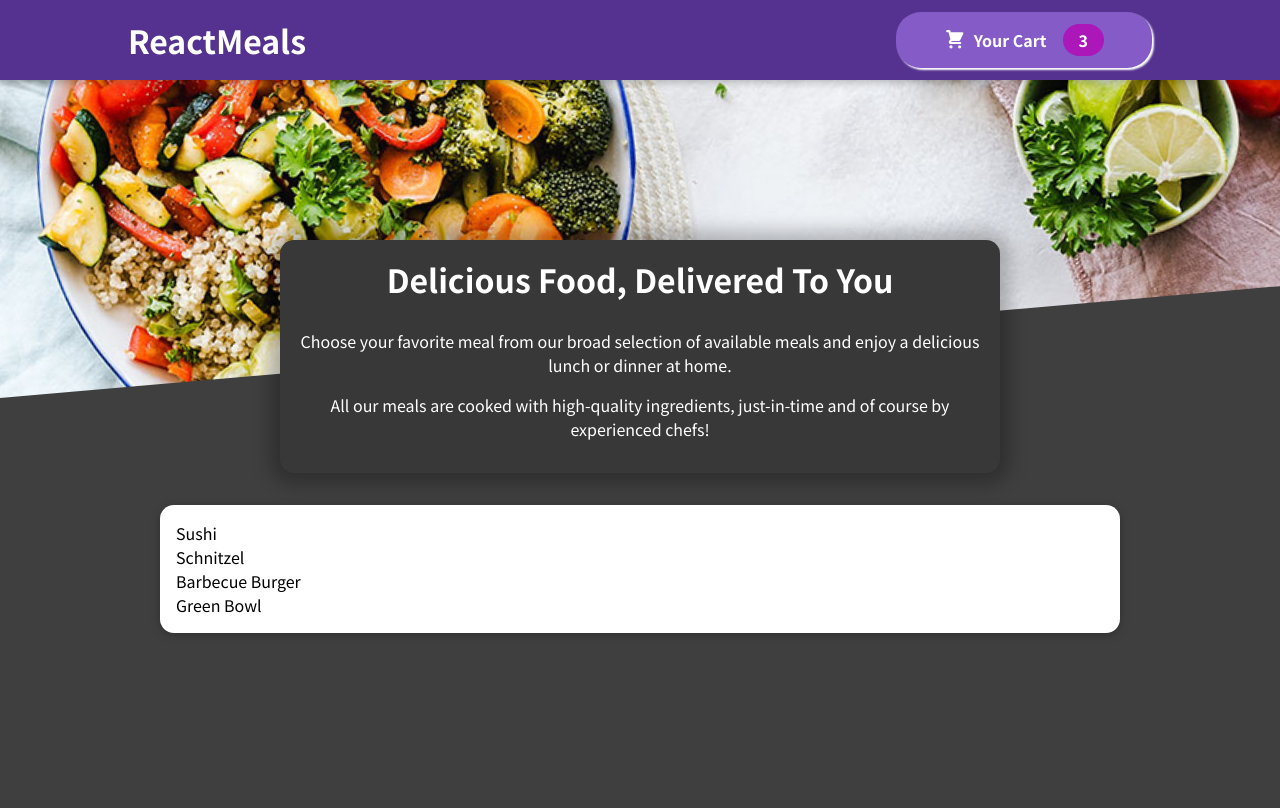
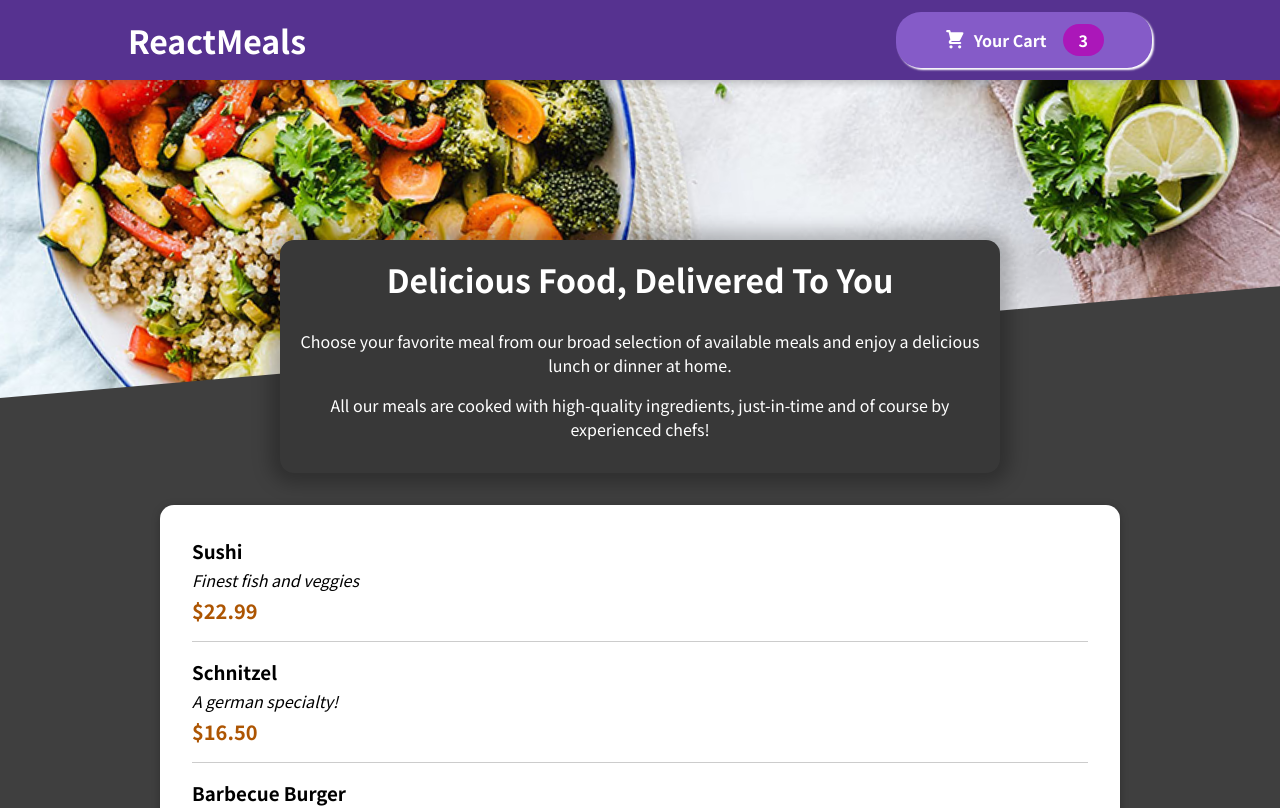
Before and after one commit to PatrikPridal/food-order-app-demo, a React (Create React App) app: page / in a window 1280 px wide. Shown: the top 808 px of the page. Built offline with nearby package versions, Linux system fonts and the light colour scheme.

Commit message:
added styling + added into component AvailableMeals.js

```diff
--- a/src/components/Meals/AvailableMeals.js
+++ b/src/components/Meals/AvailableMeals.js
@@ -1,44 +1,51 @@
-import classes from './AvailableMeals.module.css';
-import Card from '../UI/Card';
+import classes from "./AvailableMeals.module.css";
+import MealItem from "./MealItem/MealItem";
+import Card from "../UI/Card";
 
 const DUMMY_MEALS = [
   {
-      id: 'm1',
-      name: 'Sushi',
-      description: 'Finest fish and veggies',
+    id: "m1",
+    name: "Sushi",
+    description: "Finest fish and veggies",
     price: 22.99,
   },
   {
-      id: 'm2',
-      name: 'Schnitzel',
-      description: 'A german specialty!',
+    id: "m2",
+    name: "Schnitzel",
+    description: "A german specialty!",
     price: 16.5,
   },
   {
-      id: 'm3',
-      name: 'Barbecue Burger',
-      description: 'American, raw, meaty',
+    id: "m3",
+    name: "Barbecue Burger",
+    description: "American, raw, meaty",
     price: 12.99,
   },
   {
-      id: 'm4',
-      name: 'Green Bowl',
-      description: 'Healthy...and green...',
+    id: "m4",
+    name: "Green Bowl",
+    description: "Healthy...and green...",
     price: 18.99,
   },
 ];
 
+const AvailableMeals = () => {
+  const mealsList = DUMMY_MEALS.map((meal) => (
+    <MealItem
+      key={meal.id}
+      name={meal.name}
+      description={meal.description}
+      price={meal.price}
+    />
+  ));
 
-const AvailableMeals = () => {
-    const mealsList = DUMMY_MEALS.map(meal => <li>{meal.name}</li>);
-
-    return <section className={classes.meals}>
+  return (
+    <section className={classes.meals}>
       <Card>
-        <ul>
-            {mealsList}
-        </ul>
+        <ul>{mealsList}</ul>
       </Card>
     </section>
+  );
 };
 
 export default AvailableMeals;
--- a/src/components/Meals/MealItem/MealItem.js
+++ b/src/components/Meals/MealItem/MealItem.js
@@ -1,14 +1,18 @@
+import classes from './MealItem.module.css'
+
 const MealItem = (props) => {
     const price = `$${props.price.toFixed(2)}`;
 
   return (
-    <li>
+    <li className={classes.meal}>
       <div>
         <h3>{props.name}</h3>
-        <div>{props.description}</div>
-        <div>{price}</div>
+        <div className={classes.description}>{props.description}</div>
+        <div className={classes.price}>{price}</div>
       </div>
-      <div></div>
+      <div>
+
+      </div>
     </li>
   );
 };
```
Also changed, not shown: src/components/Meals/MealItem/MealItemForm.js (added). Lines whose indentation alone changed are shown as unchanged.
